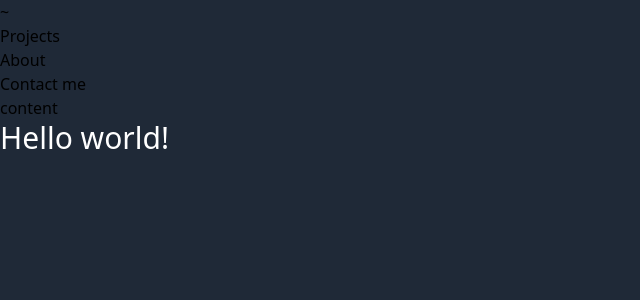
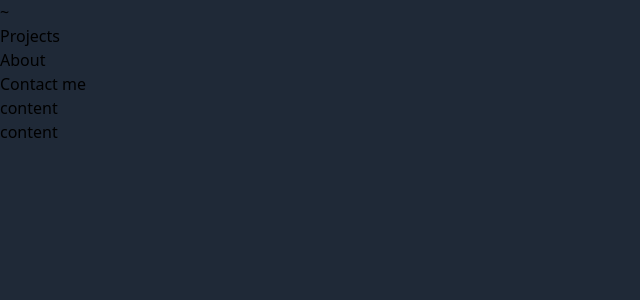
Before and after one commit to julian-hzd/Portfolio2, a React (Vite) app: page /projects in a window 1280 px wide. Shown: the top 300 px of the page, without its empty margins (0-640 px from the left). Built offline with nearby package versions, Linux system fonts and the light colour scheme.

Commit message:
Created nested routes for navigation

```diff
--- a/src/App.jsx
+++ b/src/App.jsx
@@ -1,11 +1,9 @@
-import Navbar from "./components/navbar";
+import Router from "./components/Router";
 
 export default function App() {
   return (
     <div className="h-screen dark:bg-gray-800">
-      <Navbar />
-      <h1 className="text-3xl dark:text-white">Hello world!</h1>
-      <h2></h2>
+      <Router />
     </div>
   );
 }
--- /dev/null
+++ b/src/components/About.jsx
@@ -0,0 +1,3 @@
+export default function About() {
+  return <h1>About!</h1>;
+}
--- /dev/null
+++ b/src/components/Contact.jsx
@@ -0,0 +1,3 @@
+export default function Contact() {
+  return <h1>Contact me!</h1>;
+}
--- /dev/null
+++ b/src/components/Navbar.jsx
@@ -0,0 +1,27 @@
+import { Link, Outlet } from "react-router-dom";
+
+export default function Navbar() {
+  return (
+    <>
+      <nav>
+        <ul>
+          <li>
+            <Link to={`home`}>~</Link>
+          </li>
+          <li>
+            <Link to={`projects`}>Projects</Link>
+          </li>
+          <li>
+            <Link to={`about`}>About</Link>
+          </li>
+          <li>
+            <Link to={`contact`}>Contact me</Link>
+          </li>
+        </ul>
+      </nav>
+      <div>
+        <Outlet />
+      </div>
+    </>
+  );
+}
--- a/src/components/Projects.jsx
+++ b/src/components/Projects.jsx
@@ -1,3 +1,9 @@
 export default function Projects() {
-  return <h1>content</h1>;
+  console.log("PORHJS");
+  return (
+    <div>
+      <h1>content</h1>
+      <h1>content</h1>
+    </div>
+  );
 }
--- /dev/null
+++ b/src/components/Router.jsx
@@ -0,0 +1,27 @@
+import {
+  createBrowserRouter,
+  RouterProvider,
+  Route,
+  createRoutesFromElements,
+} from "react-router-dom";
+
+import Projects from "./Projects";
+import Navbar from "./Navbar";
+import About from "./About";
+import Contact from "./Contact";
+
+export default function Router() {
+  return (
+    <RouterProvider
+      router={createBrowserRouter(
+        createRoutesFromElements(
+          <Route path="/" element={<Navbar />}>
+            <Route path="projects" element={<Projects />} />
+            <Route path="about" element={<About />} />
+            <Route path="contact" element={<Contact />} />
+          </Route>,
+        ),
+      )}
+    ></RouterProvider>
+  );
+}
--- a/src/components/navbar.jsx
+++ /dev/null
@@ -1,47 +0,0 @@
-import { createRoot } from "react-dom/client";
-import {
-  createBrowserRouter,
-  RouterProvider,
-  Route,
-  Link,
-} from "react-router-dom";
-import Projects from "../components/Projects";
-
-const nav = (
-  <nav>
-    <ul>
-      <li>
-        <a href="/">~</a>
-      </li>
-      <li>
-        <a href="projects">Projects</a>
-      </li>
-      <li>
-        <a href="About">About</a>
-      </li>
-      <li>
-        <a href="Contact me">Contact me</a>
-      </li>
-    </ul>
-  </nav>
-);
-
-const router = createBrowserRouter([
-  {
-    path: "/",
-    element: <h1>Home</h1>,
-  },
-  {
-    path: "/projects",
-    element: <Projects />,
-  },
-]);
-
-export default function Navbar() {
-  return (
-    <>
-      {nav}
-      <RouterProvider router={router}></RouterProvider>
-    </>
-  );
-}
```
